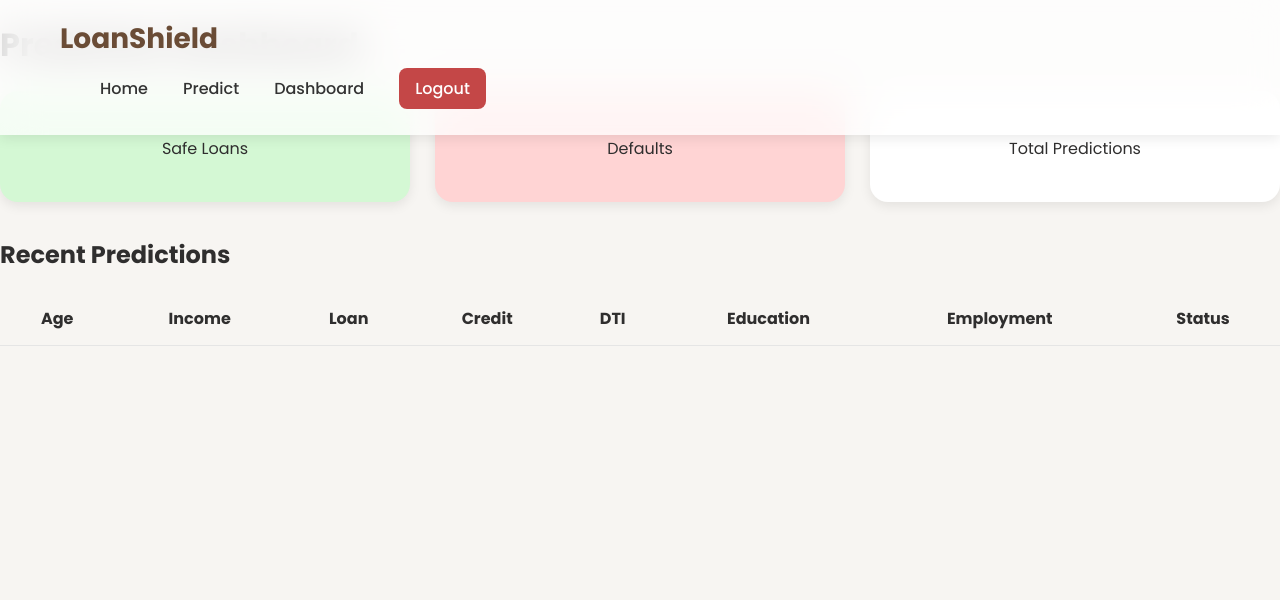
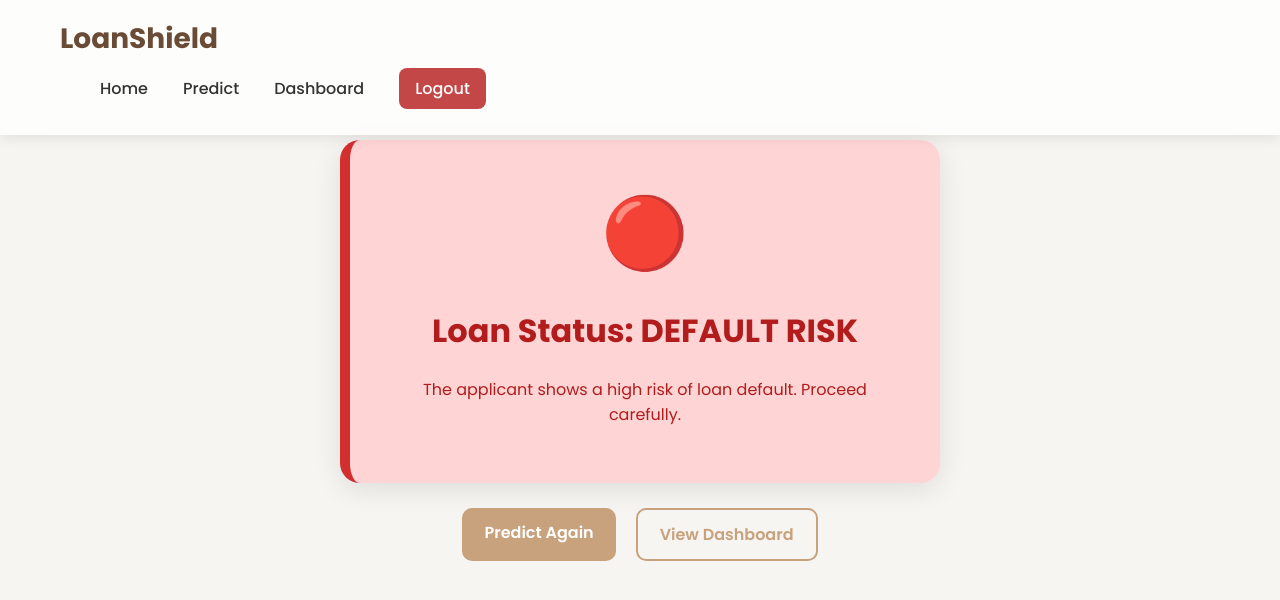
Before and after one commit to vishwasp1005/Loan_def, a Flask app: template templates/result.html in a window 1280 px wide. Shown: the top 600 px of the page. Run offline with Flask 3, Linux system fonts and the light colour scheme; the template is opened without the code that fills it, so the values that code supplies are empty; parts of the project's set-up code (start-up, migrations or seed data) failed here and were passed over.

Commit message:
Update result.html

```diff
--- a/templates/result.html
+++ b/templates/result.html
@@ -2,56 +2,109 @@
 <html lang="en">
 <head>
     <meta charset="UTF-8">
-    <title>LoanShield - Dashboard</title>
+    <title>LoanShield - Result</title>
     <link rel="stylesheet" href="{{ url_for('static', filename='css/style.css') }}">
+
+    <style>
+        .result-container {
+            max-width: 600px;
+            margin: 140px auto;
+            text-align: center;
+            animation: fadeIn 0.8s ease;
+        }
+
+        .result-card {
+            padding: 40px;
+            border-radius: 20px;
+            box-shadow: 0 6px 28px rgba(0,0,0,0.1);
+            animation: popIn 0.5s ease;
+        }
+
+        @keyframes popIn {
+            from { transform: scale(0.85); opacity: 0; }
+            to { transform: scale(1); opacity: 1; }
+        }
+
+        .result-safe {
+            background: #D4F8D4;
+            color: #1b6f26;
+            border-left: 10px solid #2E7D32;
+        }
+
+        .result-danger {
+            background: #FFD4D4;
+            color: #B21C1C;
+            border-left: 10px solid #D32F2F;
+        }
+
+        .emoji {
+            font-size: 70px;
+            margin-bottom: 15px;
+        }
+
+        .action-buttons {
+            margin-top: 25px;
+            display: flex;
+            justify-content: center;
+            gap: 20px;
+        }
+
+        .btn {
+            padding: 12px 22px;
+            border-radius: 10px;
+            font-weight: 600;
+            text-decoration: none;
+            transition: 0.3s;
+            display: inline-block;
+        }
+
+        .btn-primary {
+            background: #C7A27C;
+            color: white;
+        }
+        .btn-primary:hover {
+            background: #b38d63;
+            transform: translateY(-2px);
+        }
+
+        .btn-secondary {
+            border: 2px solid #C7A27C;
+            color: #C7A27C;
+        }
+        .btn-secondary:hover {
+            background: #C7A27C;
+            color: white;
+            transform: translateY(-2px);
+        }
+    </style>
 </head>
 
 <body class="page-body">
-{% include 'navbar.html' %}
 
+    {% include 'navbar.html' %}
 
-    <div class="main-content">
-        <h1 class="page-title">Prediction Dashboard</h1>
+    <div class="result-container">
 
-        <div class="stats-container">
-            <div class="stat-card green">
-                <h2>{{ safe }}</h2>
-                <p>Safe Loans</p>
-            </div>
-
-            <div class="stat-card red">
-                <h2>{{ danger }}</h2>
-                <p>Defaults</p>
-            </div>
-
-            <div class="stat-card">
-                <h2>{{ total }}</h2>
-                <p>Total Predictions</p>
-            </div>
+        {% if prediction == 0 %}
+        <div class="result-card result-safe">
+            <div class="emoji">🟢</div>
+            <h1>Loan Status: <strong>SAFE</strong></h1>
+            <p>The applicant is unlikely to default based on the model’s analysis.</p>
         </div>
 
-        <h2 class="table-title">Recent Predictions</h2>
-        <table class="history-table">
-            <tr>
-                <th>Age</th><th>Income</th><th>Loan</th><th>Credit</th>
-                <th>DTI</th><th>Education</th><th>Employment</th><th>Status</th>
-            </tr>
+        {% else %}
+        <div class="result-card result-danger">
+            <div class="emoji">🔴</div>
+            <h1>Loan Status: <strong>DEFAULT RISK</strong></h1>
+            <p>The applicant shows a high risk of loan default. Proceed carefully.</p>
+        </div>
+        {% endif %}
 
-            {% for row in history %}
-            <tr>
-                <td>{{ row.age }}</td>
-                <td>{{ row.income }}</td>
-                <td>{{ row.loan_amount }}</td>
-                <td>{{ row.credit_score }}</td>
-                <td>{{ row.dti_ratio }}</td>
-                <td>{{ row.education }}</td>
-                <td>{{ row.employment }}</td>
-                <td class="{{ 'green' if row.prediction == 0 else 'red' }}">
-                    {{ "Safe" if row.prediction == 0 else "Default" }}
-                </td>
-            </tr>
-            {% endfor %}
-        </table>
+        <div class="action-buttons">
+            <a href="/predict" class="btn btn-primary">Predict Again</a>
+            <a href="/dashboard" class="btn btn-secondary">View Dashboard</a>
+        </div>
+
     </div>
 
 </body>
```
